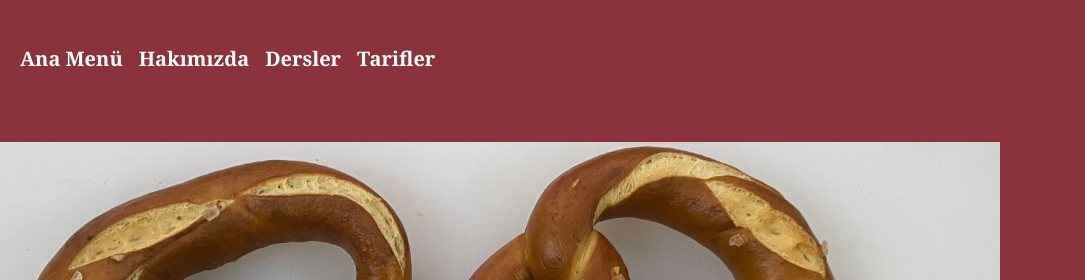
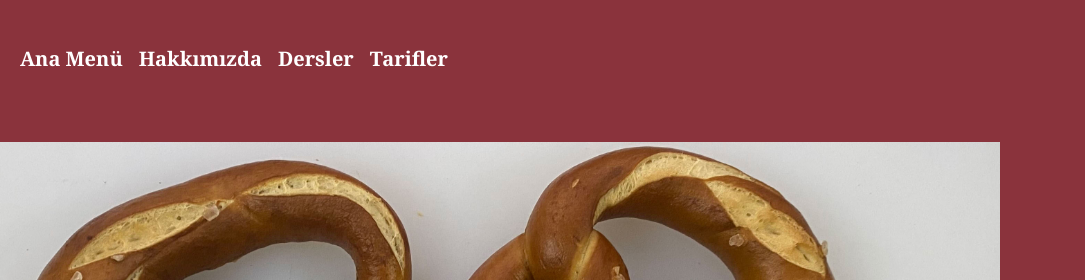
Before and after one commit to Zeynepelif000/hasalgastronomy, a plain HTML site: page index.html in a window 1280 px wide. Shown: the top 280 px of the page, 195-1280 px from the left. Drawn offline with Linux system fonts and the light colour scheme.

Commit message:
Update index.html

```diff
--- a/index.html
+++ b/index.html
@@ -17,7 +17,7 @@
   	      <div class="collapse navbar-collapse" id="navbarSupportedContent1">
   	        <ul class="navbar-nav mr-auto">
   	          <li class="nav-item active"> <a class="nav-link" href="index.html"><strong>Ana Menü</strong> </a> </li>
-  	          <li class="nav-item"> <a class="nav-link" href="about.html"><strong>Hakımızda</strong></a> </li>
+  	          <li class="nav-item"> <a class="nav-link" href="about.html"><strong>Hakkımızda</strong></a> </li>
   	          <li class="nav-item"> <a class="nav-link" href="lessons.html"><strong>Dersler</strong></a></li>
   	          <li class="nav-item"> <a class="nav-link" href="recipes.html"><strong>Tarifler</strong></a></li>
             </ul>
```
